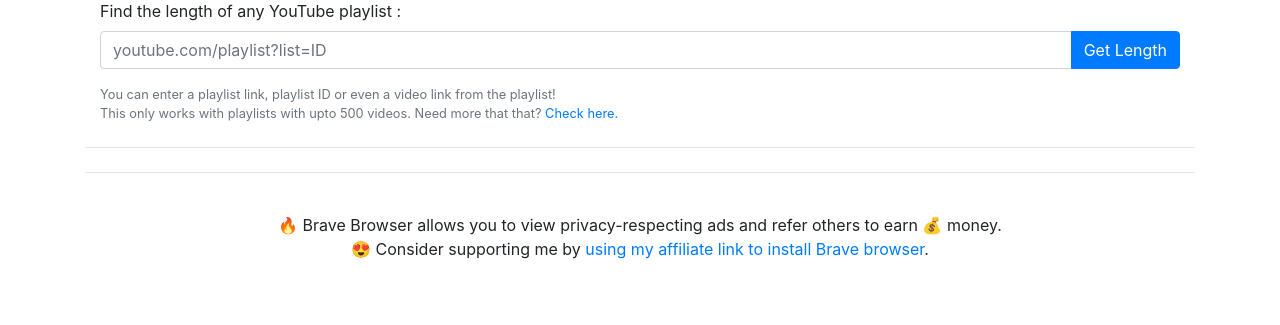
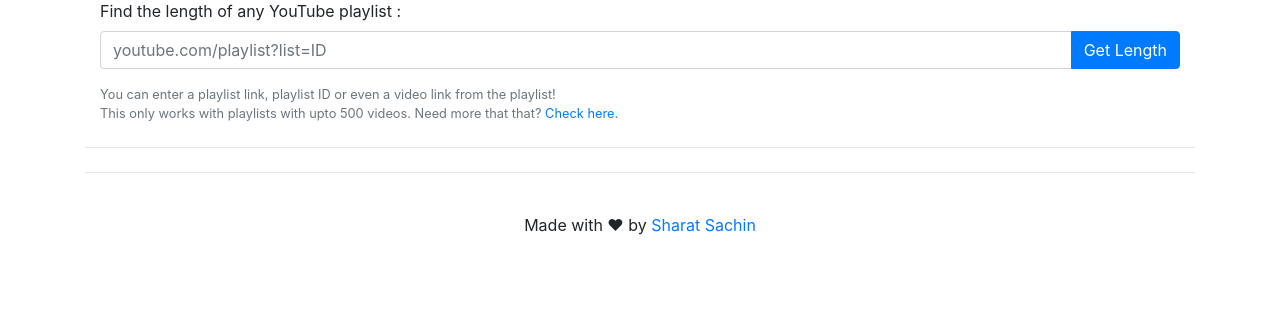
Before and after one commit to sharatsachin/ytplaylist-len, a Flask app: page / in a window 1280 px wide. Shown: the part 160-485 px from the top of the page. Run offline with Flask 2, Linux system fonts and the light colour scheme; some libraries are stand-ins or nearby versions.

Commit message:
Update home.html

```diff
--- a/templates/home.html
+++ b/templates/home.html
@@ -56,9 +56,7 @@
             <hr class="my-4">
             <footer class="page-footer font-small cyan darken-3">
                 <div class="footer-copyright text-center py-3">
-                	🔥 Brave Browser allows you to view privacy-respecting ads and refer others to earn 💰 money.
-                	<br>
-                	😍 Consider supporting me </a> by <a href="https://bit.ly/sharat-brave"> using my affiliate link to install Brave browser</a>.
+                	Made with ❤ by <a href="https://github.com/sharatsachin/"> Sharat Sachin</a>
                 </div>
             </footer>
         </div>
```
